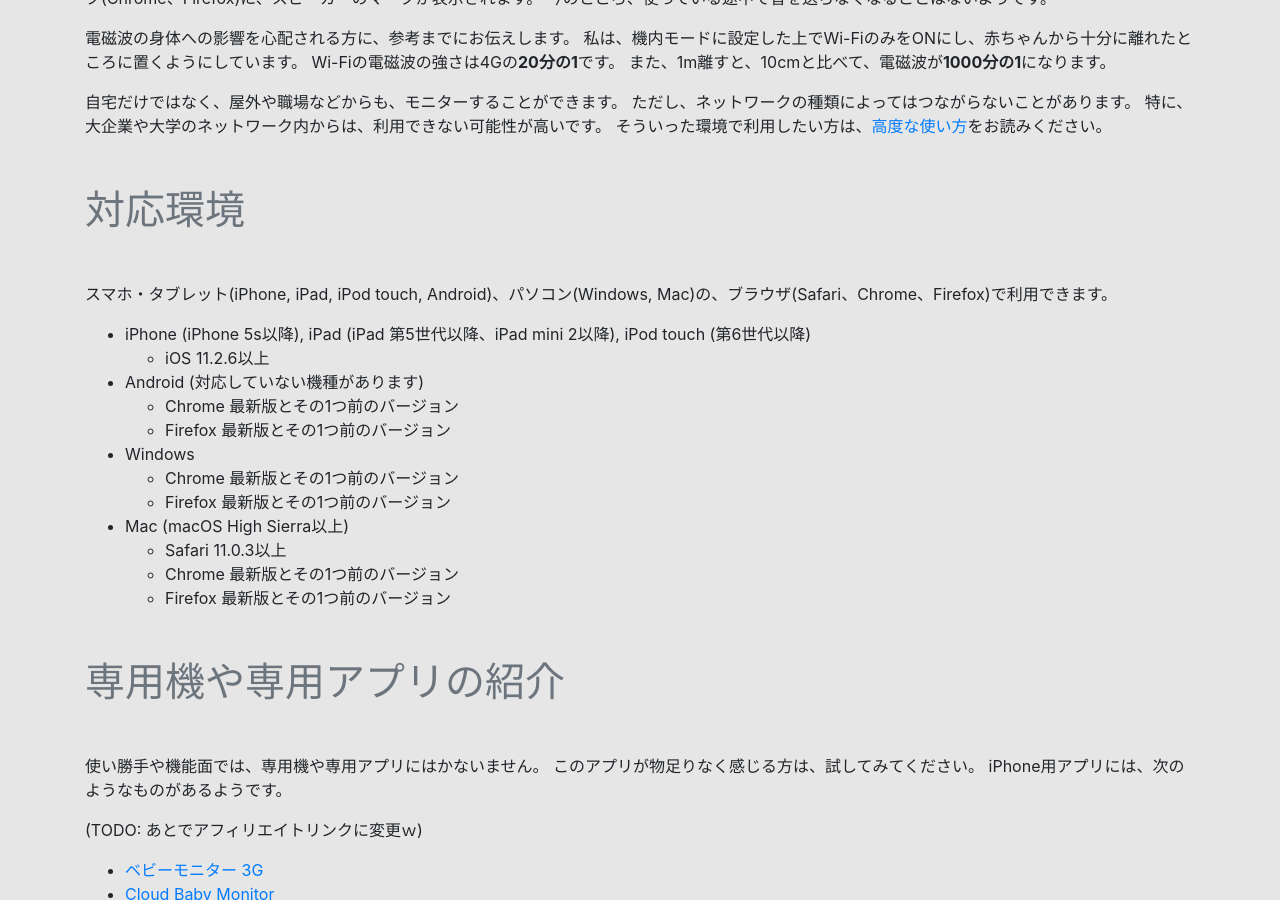
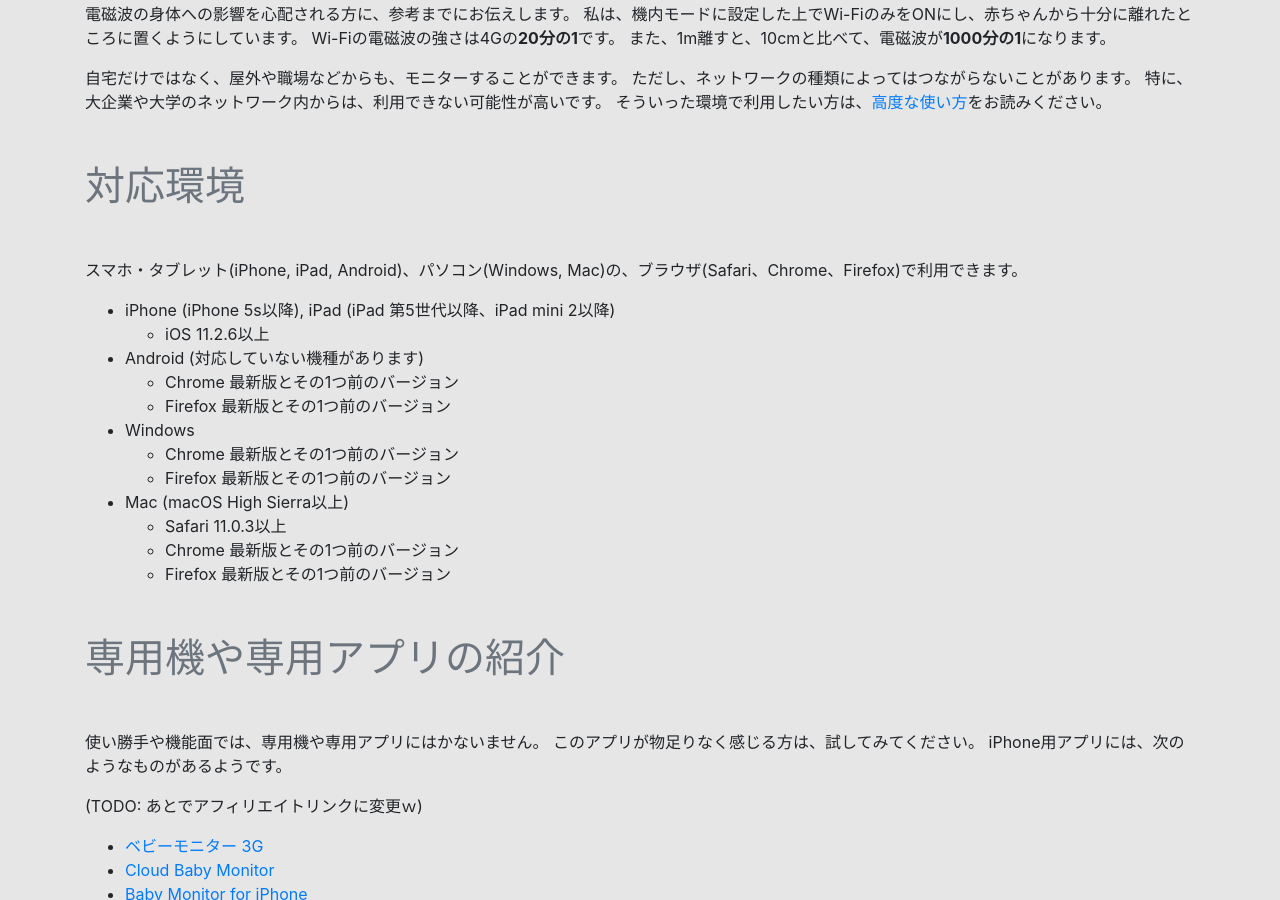
Before and after one commit to rotsuya/skyway-baby-monitor, a Jekyll site: the page built from index.md, in a window 1280 px wide and 900 px high, scrolled down 3482 px. Built offline with Jekyll 4.4.1, drawn with Linux system fonts in a browser that asks for light colours; some web fonts are replaced; our own code applies the rules of GitHub Pages for plain Markdown files; some of the changed text lies outside the part shown.

Commit message:
Revised description

````diff
--- a/index.md
+++ b/index.md
@@ -28,7 +28,9 @@
 
 1台のカメラに対して、2台以上でモニターすることもできます。
 ただし、モニターする台数が増えると、カメラの負荷が高くなります。
+{% comment %}
 多くの台数でモニターしたい方は、[高度な使い方](#advanced)をお読みください。
+{% endcomment %}
 
 
 # より便利な使いかた
@@ -77,9 +79,9 @@
 # 対応環境
 {: .text-muted .my-5 }
 
-スマホ・タブレット(iPhone, iPad, iPod touch, Android)、パソコン(Windows, Mac)の、ブラウザ(Safari、Chrome、Firefox)で利用できます。
+スマホ・タブレット(iPhone, iPad, Android)、パソコン(Windows, Mac)の、ブラウザ(Safari、Chrome、Firefox)で利用できます。
 
-- iPhone (iPhone 5s以降), iPad (iPad 第5世代以降、iPad mini 2以降), iPod touch (第6世代以降)
+- iPhone (iPhone 5s以降), iPad (iPad 第5世代以降、iPad mini 2以降)
     - iOS 11.2.6以上
 - Android (対応していない機種があります)
     - Chrome 最新版とその1つ前のバージョン
@@ -115,6 +117,7 @@
 
 大企業や大学のネットワーク内から利用する場合は、SkyWayのアプリケーションの設定で「TURNを利用する」を有効にする必要があります。
 
+{% comment %}
 多くの台数でモニターしたい場合は、SkyWayのアプリケーションの設定で「SFUを利用する」を有効にし、`ROOM_OPTIONS.mode = 'sfu'`に設定する必要があります。
 
 ```js
@@ -123,3 +126,4 @@
     videoCodec: 'H264'
 };
 ```
+{% endcomment %}
````
